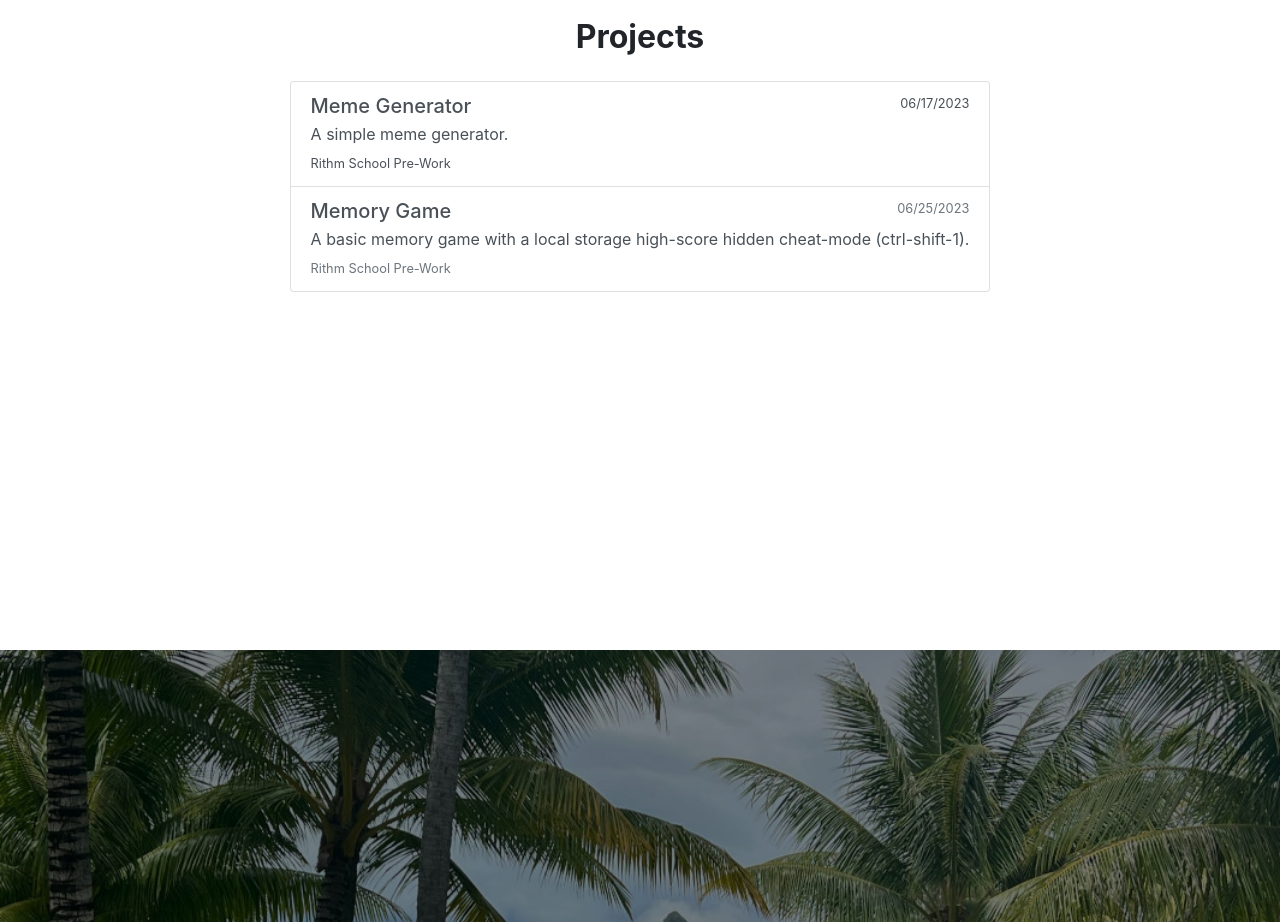
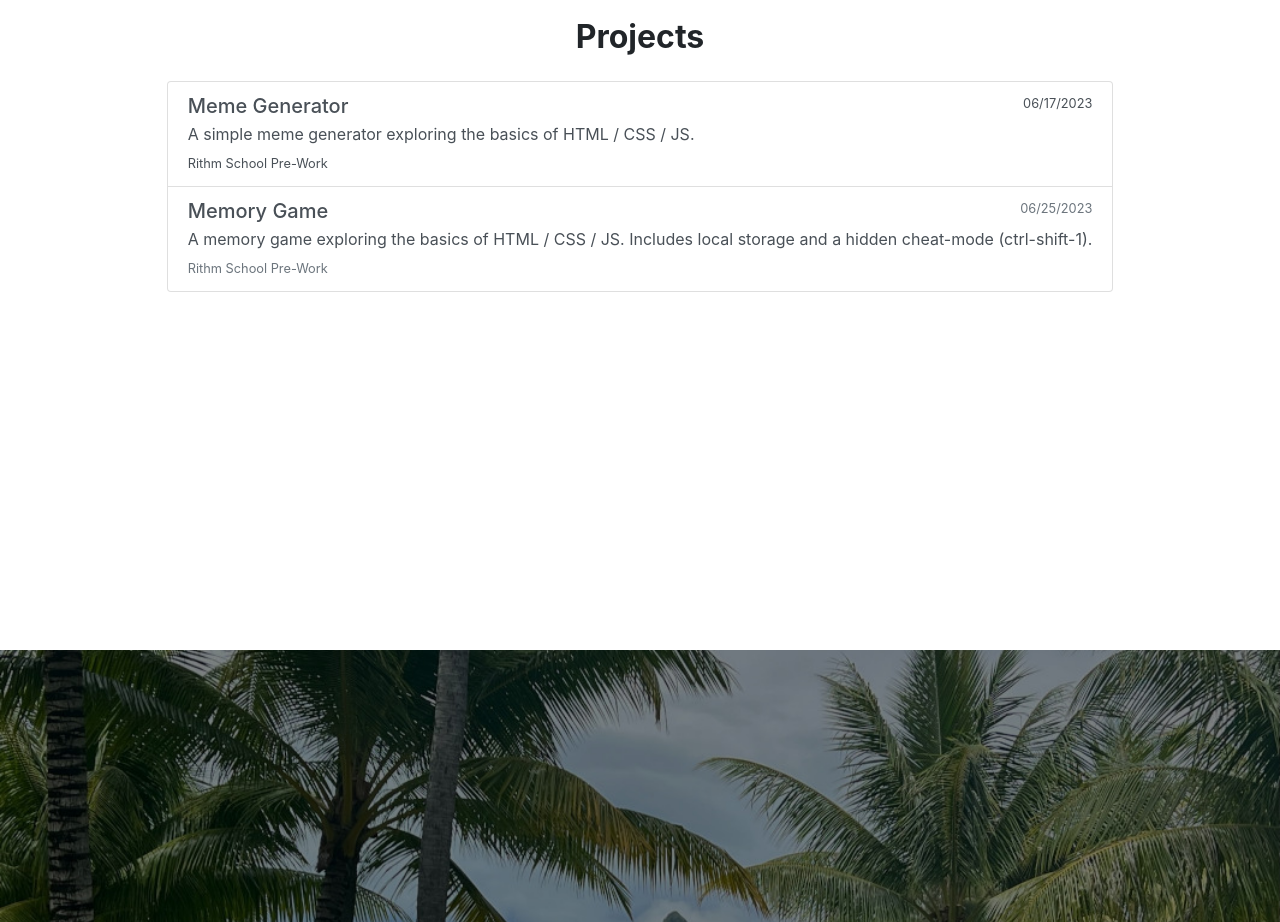
Before and after one commit to jasjoh/jasjoh.github.io, a plain HTML site: page index.html in a window 1280 px wide. Shown: the part 4100-5022 px from the top of the page. Drawn offline with nearby package versions, Linux system fonts and the light colour scheme.

Commit message:
tweaked project descriptions

```diff
--- a/index.html
+++ b/index.html
@@ -362,7 +362,7 @@
                       <h5 class="mb-1">Meme Generator</h5>
                       <small>06/17/2023</small>
                     </div>
-                    <p class="mb-1">A simple meme generator.</p>
+                    <p class="mb-1">A simple meme generator exploring the basics of HTML / CSS / JS.</p>
                     <small>Rithm School Pre-Work</small>
                   </a>
                   <a href="/memory_game/index.html" target="_blank" class="list-group-item list-group-item-action flex-column align-items-start">
@@ -370,7 +370,7 @@
                       <h5 class="mb-1">Memory Game</h5>
                       <small class="text-muted">06/25/2023</small>
                     </div>
-                    <p class="mb-1">A basic memory game with a local storage high-score hidden cheat-mode (ctrl-shift-1).</p>
+                    <p class="mb-1">A memory game exploring the basics of HTML / CSS / JS. Includes local storage and a hidden cheat-mode (ctrl-shift-1).</p>
                     <small class="text-muted">Rithm School Pre-Work</small>
                   </a>
                 </div>
```
